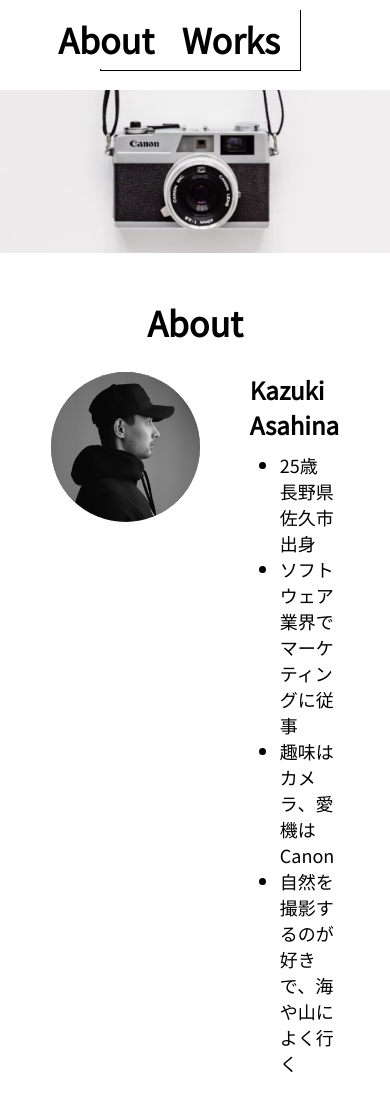
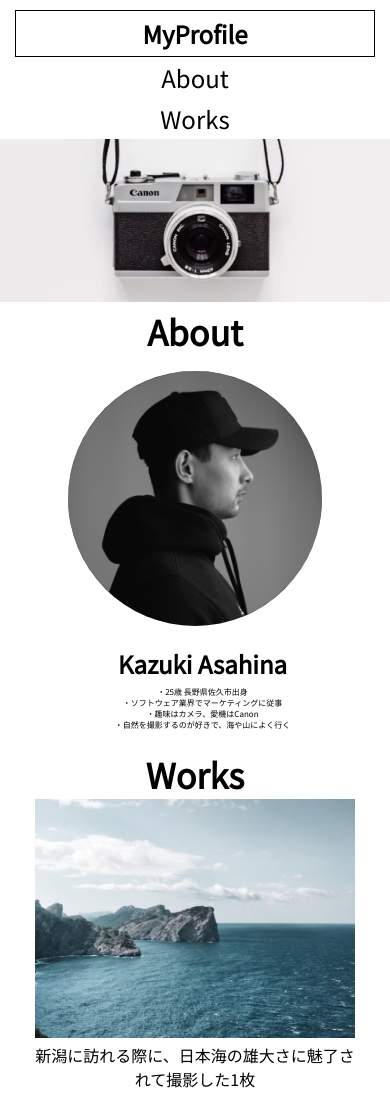
Before and after one commit to Kazuto110/profile, a plain HTML site: page index.html in a window 390 px wide. Shown: the top 1100 px of the page. Drawn offline with Linux system fonts and the light colour scheme.

Commit message:
初回コミット

```diff
--- a/css/style.css
+++ b/css/style.css
@@ -6,41 +6,188 @@
   color: #000;
 }
 
-
 #header-div{
   display: flex;
-  font-size: 34px;
-  font-weight: bolder;
+  justify-content: space-between;
+  /* max-width:960px; */
+  width: 100%;
+  margin-bottom: 30px;
 }
 
 #header1{
   font-size: 34px;
-  position: absolute;
-  top: 10px;
-  left: 100px;
-  border:1px solid ;
-  padding: 5px 25px 5px 25px;
+  border: 1px solid;
+  padding: 10px 20px ;
+  margin-left:  80px ;
+  margin-top: 20px;
+}
+
+a{
+  text-decoration: none;
+  margin-top:20px ;
+  margin-right: 20px;
+}
+
+#header-nav{
+  font-size: 34px;
+  padding:10px 10px 0;
+  margin: 20px 80px 0 0 ;
 }
 
 #top-photo{
+  /* max-width: 960px; */
+  /* min-width: 360px; */
+  width: 100%;
+}
+
+#about-h1,#works-h1{
+  text-align: center;
+  font-size: 34px;
+}
+
+#about-photo{
+  border-radius: 50%;
+  width: 141px;
+}
+
+#about{
+  display: flex;
+  justify-content: center;
+  margin: 20px 0;
+  /* max-width: 960px; */
+}
+li{
+  list-style: none;
+  font-size: 16px;
+}
+#about-div{
+  margin-left: 15px;
+}
+ul{
+  margin-top: 5px;
+}
+
+#works{
+  display: flex;
+  justify-content: center;
+
+}
+
+.works-div{
+  margin-right:15px ;
+  margin-left:15px ;
+}
+
+.works-p{
+  text-align: center;
+}
+
+.works-photo > img{
+  width: 179px;
+  height: 134px;
+}
+
+footer{
+  text-align: center;
+  margin-top: 40px;
+}
+
+@media screen and (max-width: 768px){
+  #header1{
+    font-size: 24px;
+    padding: 5px 10px;
+    margin: 10px 15px 0 15px;
+    text-align: center;
+  }
+
+  #header-div{
+    display: inline;
+    justify-content: center;
+  }
+
+  #header-nav{
+    display: flex;
+    justify-content: center;
+    flex-flow: column;
+    margin: 0;
+    padding: 0;
+  }
+
+  a{
+    font-size: 24px;
+    margin:3px auto ;
+  }
+
+  li{
+    font-size: 8px;
+  }
+
+  #about{
+    display: inline;
+    text-align: center;
+  }
+
+  #about-photo1{
+    text-align: center;
+  }
+
+  #about-photo{
+    width: 65%;
+    margin: 15px auto;
+  }
+
+  #works{
+    display: inline-block;
+    width: 100%;
+
+  }
+
+  .works-photo > img{
+    width: 100%;
+    height: auto;
+  }
+
+  br{
+    display: none;
+  }
+
+  #works-main{
+    margin: 20px ;
+  }
+
+  .works-div{
+    margin-bottom: 15px;
+  }
+}
+
+/* #header-div{
+  display: flex;
+  justify-content: space-between;
+  font-size: 34px;
+  font-weight: bolder;
+} */
+
+/* #header1{
+  font-size: 34px;
+
+  border:1px solid ;
+  padding: 5px 25px 0px 25px;
+  margin: 20px 0 0 20px;
+} */
+
+/* #top-photo{
   width: 100%;
 
   padding: 90px 0 40px 0 ;
-}
 
+} */
+/*
 #header-nav{
-  position: absolute;
-  top: 10px;
-  right:90px ;
+
   display: flexbox;
   padding: 5px 10px 5px 10px;
-  /* display: inline-block; */
-  /* display: flex;
-  flex-wrap: wrap;
-  justify-content: space-between;
-  margin: 20px auto;
-  max-width: 960px; */
-}
+  margin: 20px 20px 0 0;
+
 
 a{
   text-decoration: none;
@@ -60,9 +207,9 @@ a{
 }
 
 #about-photo{
-  border-radius: 600px;
-  width: 150px;
-  height: 150px;
+  border-radius: 50%;
+  width: auto;
+  max-height: 150px;
 }
 
 #about-div{
@@ -84,8 +231,7 @@ ul{
 }
 
 .works-photo{
-  width: 160px;
-  height: 120px;
+  width: 100%;
   margin: 30px auto 15px auto;
 }
 
@@ -108,11 +254,27 @@ footer{
 }
 
 @media screen and (max-width: 768px){
+  header{
+    margin: 10px 100px;
+  }
+
+  #header1{
+    text-align: center;
+    margin: auto;
+  }
+
+  #header-div{
+    display: block;
+
+
+  }
   #header-nav{
-    /* position: absolute;
-    right: 10px; */
+
     display: flexbox;
-
+  }
+  #header-nav{
+    text-align: center;
+    margin: auto;
   }
 
 
@@ -125,7 +287,7 @@ footer{
 
   .works-photo{
     width: 100%;
-    height: auto;
+    height: 100%;
     padding: 0 30px 0 30px;
   }
 
@@ -134,10 +296,9 @@ footer{
   }
 
   .works-div{
+
     padding: 0 0 0 0 ;
+    width: 80%;
   }
 
-  #copyright{
-
-  }
-}
+} */
--- a/index.html
+++ b/index.html
@@ -20,42 +20,54 @@
         <a href="Works">Works</a>
       </nav>
      </div>
+     <div id="top">
       <img id="top-photo" src="images/main.png" alt="カメラ本体">
+    </div>
     </header>
     <main>
       <article>
         <h1 id="about-h1">About</h1>
         <div id="about">
-          <img id="about-photo" src="images/about.png" alt="本人画像">
+          <div id="about-photo1">
+            <img id="about-photo" src="images/about.png" alt="本人画像">
+          </div>
             <div id="about-div">
             <h2>Kazuki Asahina</h2>
             <ul>
-              <li>25歳 長野県佐久市出身</li>
-              <li>ソフトウェア業界でマーケティングに従事</li>
-              <li>趣味はカメラ、愛機はCanon</li>
-              <li>自然を撮影するのが好きで、海や山によく行く</li>
+              <li>・25歳 長野県佐久市出身</li>
+              <li>・ソフトウェア業界でマーケティングに従事</li>
+              <li>・趣味はカメラ、愛機はCanon</li>
+              <li>・自然を撮影するのが好きで、海や山によく行く</li>
             </ul>
           </div>
         </div>
+        <div id="works-main">
         <h1 id="works-h1">Works</h1>
         <div id="works">
           <div class="works-div">
-            <img class="works-photo" src="images/works1.png" alt="日本海">
-            <p class="works-p"> 新潟に訪れる際に、<br>日本海の雄大さに魅<br>了されて撮影した1枚</p>
+              <div class="works-photo" >
+              <img src="images/works1.png" alt="日本海">
+              <p class="works-p"> 新潟に訪れる際に、<br>日本海の雄大さに魅<br>了されて撮影した1枚</p>
+            </div>
+          </div>
+            <div class="works-div">
+              <div class="works-photo" >
+              <img src="images/works2.png" alt="御獄山">
+              <p class="works-p">地元長野の木曽町か <br> ら撮影した、冠雪し <br> た御獄山</p>
+            </div>
           </div>
           <div class="works-div">
-            <img class="works-photo" src="images/works2.png" alt="御獄山">
-            <p class="works-p">地元長野の木曽町か <br> ら撮影した、冠雪し <br> た御獄山</p>
-          </div>
-          <div class="works-div">
-            <img class="works-photo" src="images/works3.png" alt="街並み">
+            <div class="works-photo">
+            <img src="images/works3.png" alt="街並み">
             <p class="works-p">京都で撮影した、明 <br> け方の古き良き日本 <br> の町並み</p>
           </div>
+          </div>
         </div>
+      </div>
       </article>
     </main>
     <footer>
-      <span id="copyright">&copy; MyProfile.All rights reserved
+      <span id="copyright">&copy; 2022 MyProfile.
       </span>
     </footer>
   </body>
```
